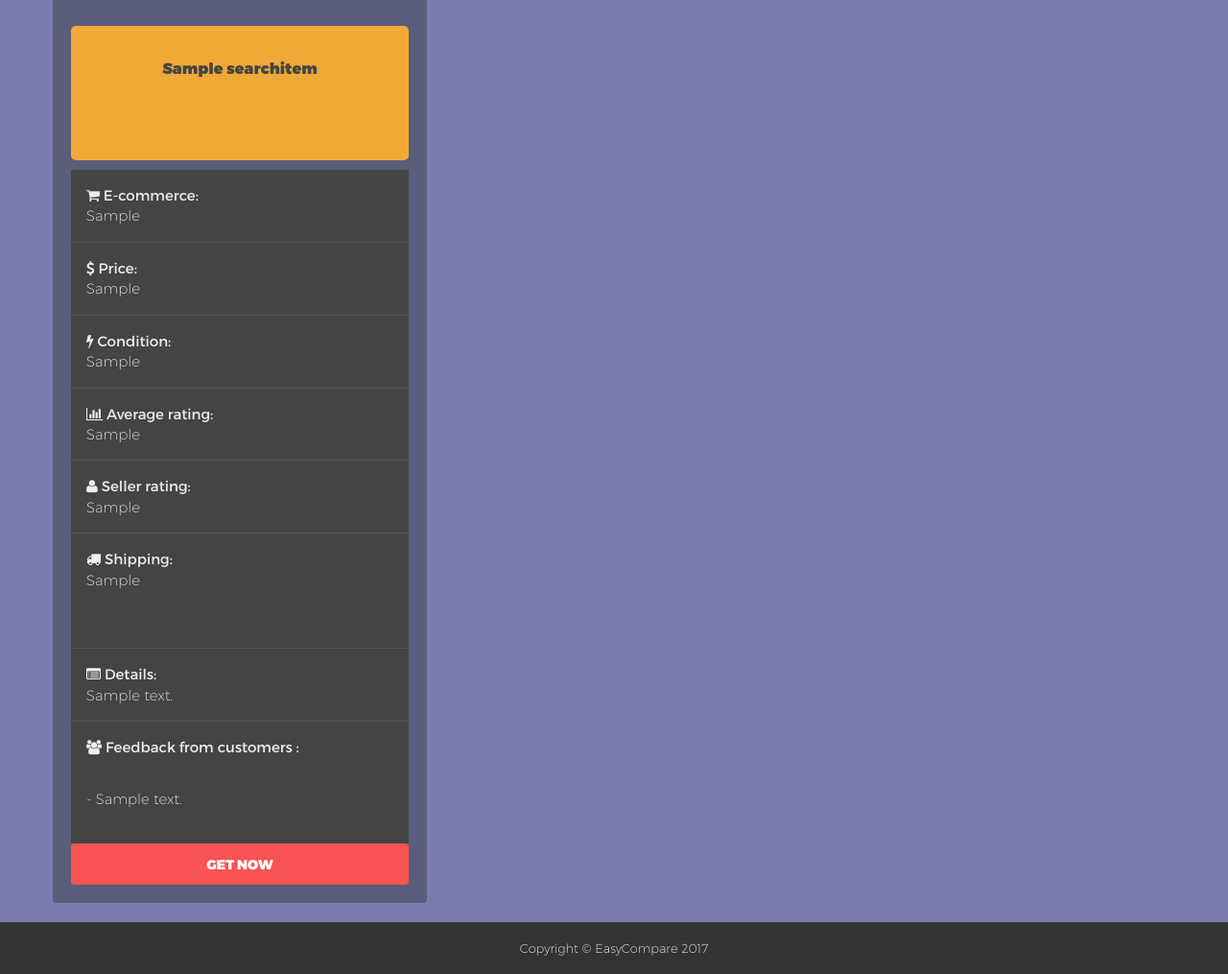
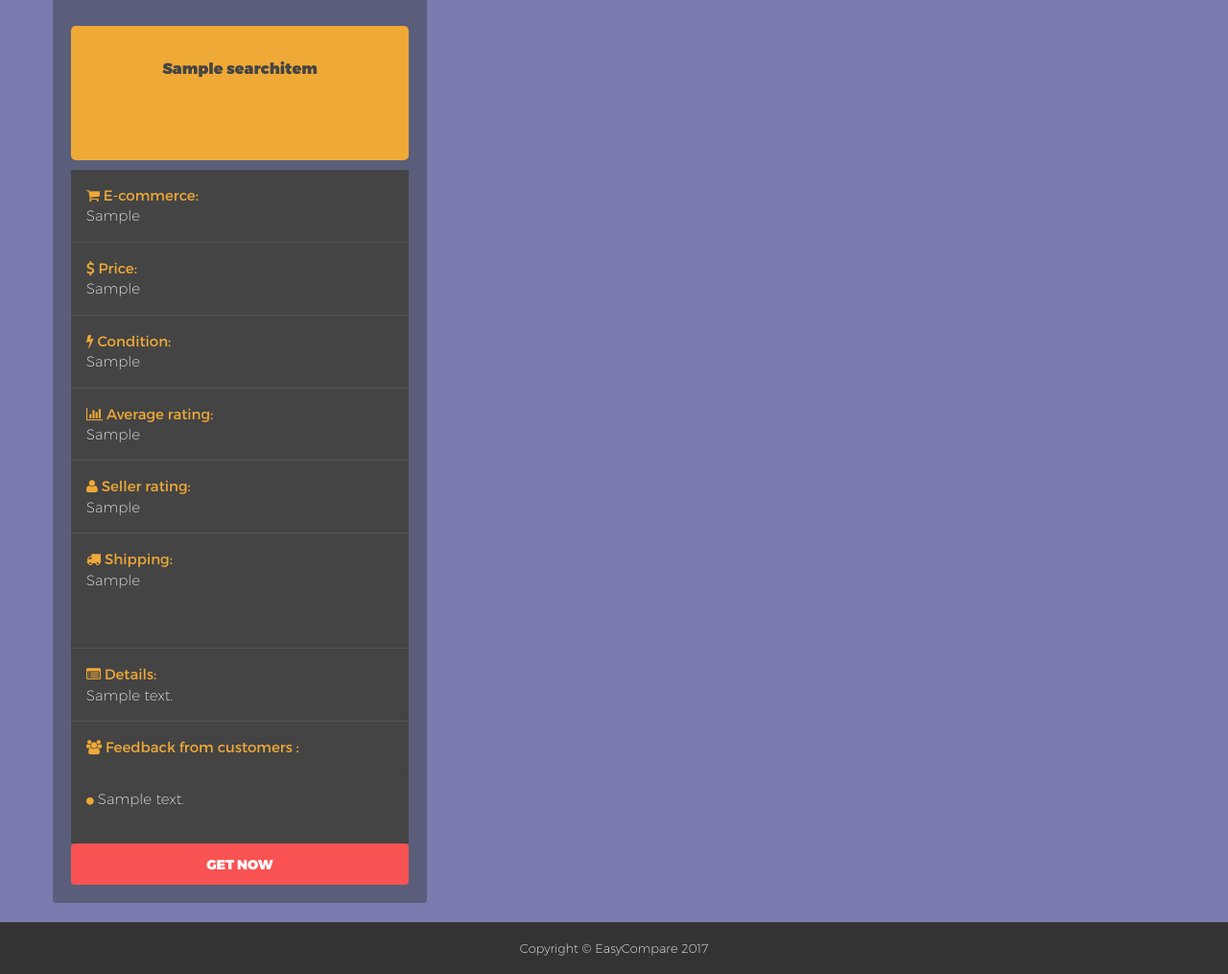
Before and after one commit to hrzyusoff/easycompare-django, a Django app: template easyCompare/search/templates/page/product_detail.html in a window 1280 px wide. Shown: the part 489-1504 px from the top of the page at 96% size. Run offline with Django 3.2, Linux system fonts and the light colour scheme; the template is opened without the code that fills it: values that come from a table or form of the project are taken from there, others are empty; tables that the repository leaves empty hold one stand-in row (values such as "Sample post"); parts of the project's set-up code (start-up, migrations or seed data) failed here and were passed over; some libraries are stand-ins or nearby versions.

Commit message:
41217 Styling

```diff
--- a/easyCompare/search/static/css/style.css
+++ b/easyCompare/search/static/css/style.css
@@ -584,6 +584,13 @@ input[type=checkbox], .custom-checkbox{
 	width: 250px;
 	height: 250px;
 }
+.orange-title, .orange-dot{
+	color:  #efa937;
+}
+.orange-dot{
+	/*color: #808080;*/
+	font-size: 9px !important;
+}
 .caption{
 	margin: 10px 0 10px 0;
 	padding: 10%;
--- a/easyCompare/search/templates/page/product_detail.html
+++ b/easyCompare/search/templates/page/product_detail.html
@@ -22,17 +22,17 @@
 	            </div>
 	            <div class="pricing-feature-list">
 	                <ul class="list-group">
-                      <div class="block-main ecomm-style"><li class="list-group-item"><i class="fa fa-shopping-cart"></i> E-commerce:<br><span class="regular-font">{{ item.page }}</span></li></div>
-                      <div class="block-main price-style"><li class="list-group-item"><i class="fa fa-usd"></i> Price:<br><span class="regular-font">{{ item.price }}</span></li></div>
-                      <div class="block-main condition-style"><li class="list-group-item"><i class="fa fa-bolt"></i> Condition:<br><span class="regular-font">{{ item.condition }}</span></li></div>
-                      <div class="block-main avg-style"><li class="list-group-item"><i class="fa fa-bar-chart"></i> Average rating:<br><span class="regular-font">{{ item.rating }}</span></li></div>
-                      <div class="block-main sellrate-style"><li class="list-group-item"><i class="fa fa-user"></i> Seller rating:<br><span class="regular-font">{{ item.seller_rate }}</span></li></div>
-					  <div class="block-main ship-style"><li class="list-group-item"><i class="fa fa-truck"></i> Shipping:<br><span class="regular-font">{{ item.shipping }}</span></li></div>
-                      <div class="block-main details-style"><li class="list-group-item"><i class="fa fa-list-alt"></i> Details:<br><span class="regular-font">{{ item.detail }}</span></li></div>
-                      <div class="feedback-style"><li class="list-group-item"><i class="fa fa-users"></i> Feedback from customers :</li> </div>
+                      <div class="block-main ecomm-style"><li class="list-group-item"><i class="fa fa-shopping-cart orange-title"></i><span class="orange-title"> E-commerce:</span><br><span class="regular-font">{{ item.page }}</span></li></div>
+                      <div class="block-main price-style"><li class="list-group-item"><i class="fa fa-usd orange-title"></i><span class="orange-title"> Price:</span><br><span class="regular-font">{{ item.price }}</span></li></div>
+                      <div class="block-main condition-style"><li class="list-group-item"><i class="fa fa-bolt orange-title"></i><span class="orange-title"> Condition:</span><br><span class="regular-font">{{ item.condition }}</span></li></div>
+                      <div class="block-main avg-style"><li class="list-group-item"><i class="fa fa-bar-chart orange-title"></i><span class="orange-title"> Average rating:</span><br><span class="regular-font">{{ item.rating }}</span></li></div>
+                      <div class="block-main sellrate-style"><li class="list-group-item"><i class="fa fa-user orange-title"></i><span class="orange-title"> Seller rating:</span><br><span class="regular-font">{{ item.seller_rate }}</span></li></div>
+					  <div class="block-main ship-style"><li class="list-group-item"><i class="fa fa-truck orange-title"></i><span class="orange-title"> Shipping:</span><br><span class="regular-font">{{ item.shipping }}</span></li></div>
+                      <div class="block-main details-style"><li class="list-group-item"><i class="fa fa-list-alt orange-title"></i><span class="orange-title"> Details:</span><br><span class="regular-font">{{ item.detail }}</span></li></div>
+                      <div class="feedback-style"><li class="list-group-item"><i class="fa fa-users orange-title"></i><span class="orange-title"> Feedback from customers :</span></li> </div>
                         {% for feedback in item.feedback_set.all %}
                         <ul class="list-group">
-                          <li class="block-main list-group-item regular-font">- {{feedback.comment}}</li>
+                          <li class="block-main list-group-item regular-font"><i class="fa fa-circle orange-dot"></i> {{feedback.comment}}</li>
                         </ul>
                         {% endfor %}
                     </ul>
--- a/easyCompare/search/templates/page/search_page.html
+++ b/easyCompare/search/templates/page/search_page.html
@@ -12,7 +12,7 @@
             {% for item in page.searchitem_set.all %}
             <div class="list-group">
               <!-- Trigger the modal with a button -->
-              <a href="/search/{{item.item_id}}" class="list-group-item active">
+              <a href="/search/{{item.item_id}}" class="list-group-item active" target="_blank">
                     <div class="media col-lg-2 test-div">
                         <figure class="pull-left">
                             {% load static %}
```
Also changed, not shown: easyCompare/search/templates/page/products_compare.html (+9 -9 lines).
